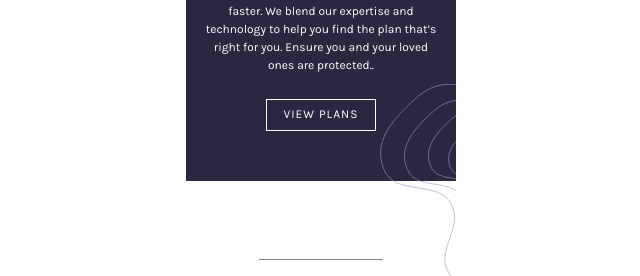
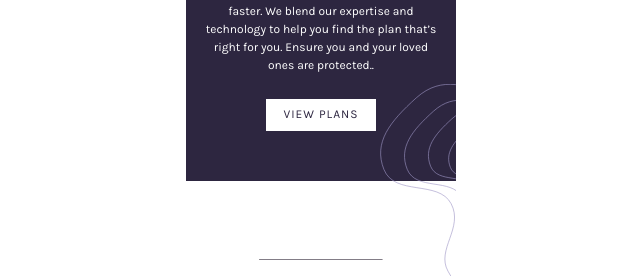
Before and after one commit to Hrodberht/Insure-landing-page, a plain HTML site: page index.html in a window 1280 px wide. In both pictures the pointer is over the link "VIEW PLANS". Shown: the part 523-799 px from the top of the page, without its empty margins (319-959 px from the left). Drawn offline with Linux system fonts and the light colour scheme.

Commit message:
Add hover styles to links

```diff
--- a/index.html
+++ b/index.html
@@ -45,7 +45,7 @@
         and your loved ones are protected..
       </p>
 
-      <a class="insurance__plans" href="#">
+      <a class="insurance-plans__link" href="#">
         View plans
       </a>
     </div>
--- a/styles/styles.css
+++ b/styles/styles.css
@@ -92,7 +92,7 @@ main {
     font-size: 0.75em;
 }
 
-.insurance__plans {
+.insurance-plans__link {
     display: block;
     width: 110px;
     text-align: center;
@@ -104,6 +104,11 @@ main {
     letter-spacing: 1px;
     color: inherit;
     text-decoration: none;
+}
+
+.insurance-plans__link:hover {
+    background-color: white;
+    color: hsl(256, 26%, 20%);
 }
 
 .values {
@@ -167,6 +172,11 @@ main {
     letter-spacing: 1px;
     color: inherit;
     text-decoration: none;
+}
+
+.values__more-info__link:hover {
+    background-color: white;
+    color: hsl(256, 26%, 20%);
 }
 
 /* Footer */
```
